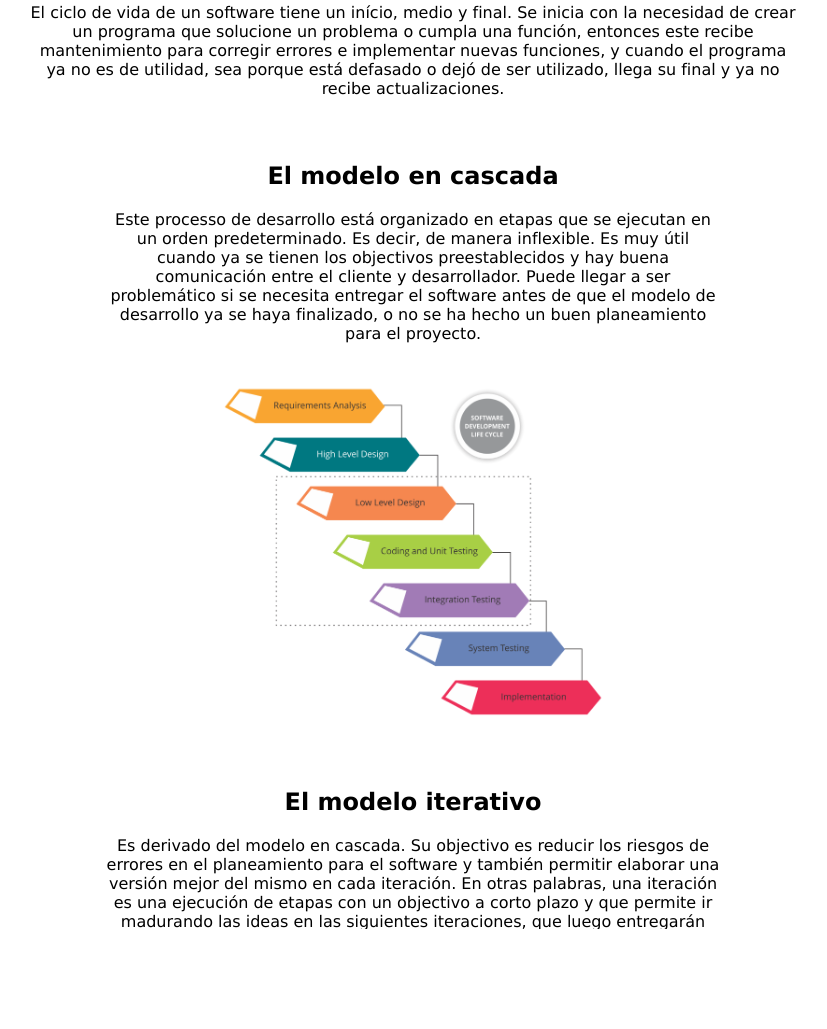
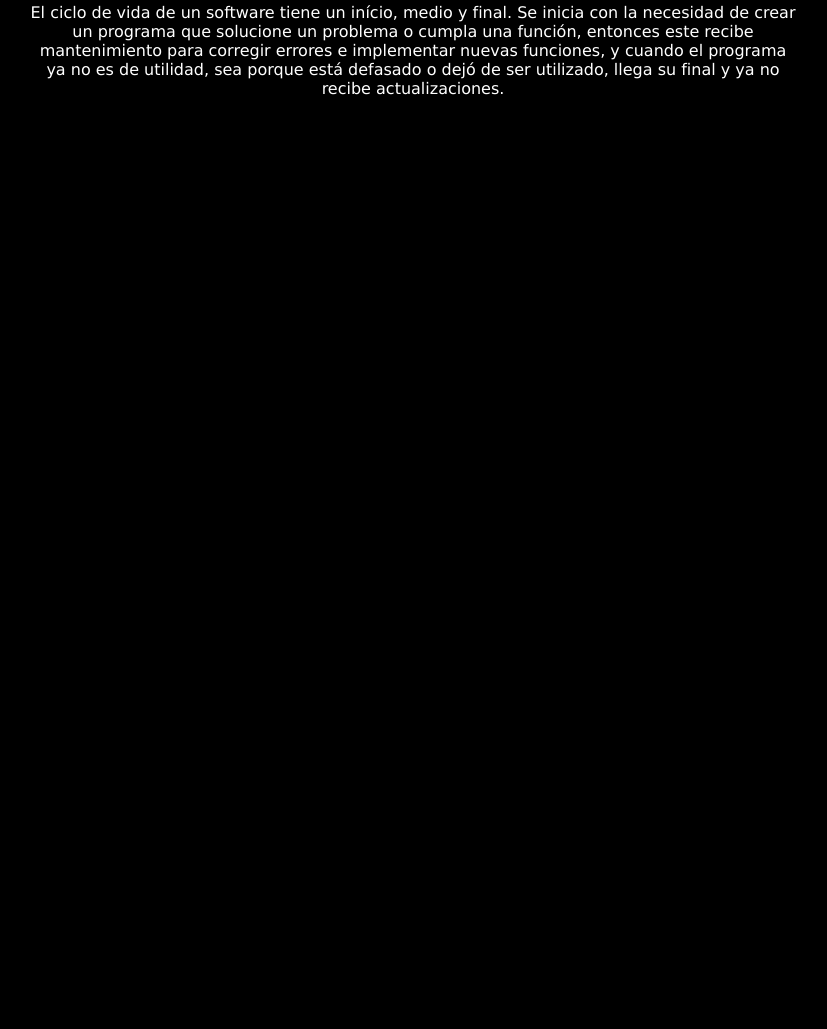
Before and after one commit to Pietro-SA/CURSO-ciclos-software, a plain HTML site: page index.html in a window 1280 px wide. Shown: the part 342-1371 px from the top of the page, without its empty margins (227-1054 px from the left). After the commit the page ends 800 px from the top, so only its background shows below. Drawn offline with Linux system fonts and the light colour scheme.

Commit message:
update en la interfaz

```diff
--- a/index.html
+++ b/index.html
@@ -29,38 +29,6 @@
              que solucione un problema o cumpla una función, entonces este recibe mantenimiento para corregir errores e implementar
               nuevas funciones, y cuando el programa ya no es de utilidad, sea porque está defasado o dejó de ser utilizado,
               llega su final y ya no recibe actualizaciones.</p>
-
-        <section id="cascada">
-            <h1>El modelo en cascada</h1>
-            <p>Este processo de desarrollo está organizado en etapas que se ejecutan en un orden predeterminado. Es decir, de manera inflexible.
-                 Es muy útil cuando ya se tienen los objectivos preestablecidos y hay buena comunicación entre el cliente y desarrollador.
-                 Puede llegar a ser problemático si se necesita entregar el software antes de que el modelo de desarrollo ya se haya finalizado,
-                 o no se ha hecho un buen planeamiento para el proyecto.
-            </p>
-            <img src="images/modelo-cascada.png" alt="Diagrama de las etapas del modelo del desarrollo en cascada">
-        </section>
-        <section id="iterativo">
-            <h1>El modelo iterativo</h1>
-            <p>Es derivado del modelo en cascada. Su objectivo es reducir los riesgos de errores en el planeamiento para el software y también
-                 permitir elaborar una versión mejor del mismo en cada iteración. En otras palabras, una iteración es una ejecución de etapas
-                 con un objectivo a corto plazo y que permite ir madurando las ideas en las siguientes iteraciones, que luego entregarán una
-                 versión mejor del software. Problemas: Es más costoso en tiempo y recursos, y también puede ocasionar problemas puesto que no
-                 todo el planeamiento está hecho desde el inicio, sino que se van implementando elementos nuevos en cada iteración. Esto puede
-                 generar una incompatibilidad o conflicto.
-            </p>
-            <img src="images/modelo-iterativo.jpg" alt="Diagrama del proceso de ejecución del modelo iterativo">
-        </section>
-        <section id="incremental">
-            <h1>El modelo incremental</h1>
-            <p>Es parecido con el modelo iterativo, pero está hecho de forma más planeada. El primer incremento o etapa de construcción del programa
-                suele ser un producto esencial con los requisitos básicos. Luego, los siguientes incrementos llegan para añadir más funciones al proyecto
-                y así seguir con su desarrollo. Una gran ventaja de este modelo es la rápida entrega del software operativo, pero que estará
-                incompleto por lo menos en el primer incremento. Un inconveniente es que cada fase de una iteración o incremento es demasiado rígida y
-                no superpone con otras. Además, pueden surgir problemas en el caso de que no se hayan reúnido todos los componentes necesarios para el
-                programas através de los incrementos.
-            </p>
-            <img src="images/modelo-incremental.jpg" alt="Diagrama del proceso de ejecución del modelo iterativo">
-        </section>
     </main>
 </body>
 </html>
--- a/style.css
+++ b/style.css
@@ -3,8 +3,8 @@ body {
     margin-right: 0px;
     font-family: 'Lucida Sans', 'Lucida Sans Regular', 'Lucida Grande', 'Lucida Sans Unicode', Geneva, Verdana, sans-serif;
     font-size: 1em;
-    color: rgb(0, 0, 0);
-    background-color: rgb(255, 255, 255);
+    color: rgb(255, 255, 255);
+    background-color: rgb(0, 0, 0);
 }
 
 header nav {
@@ -20,13 +20,13 @@ header a {
     transition: 0.3s;
     margin: 0 2vw 0 2vw;
     font-weight: bold;
-    color: rgb(0, 0, 0);
+    color: rgb(255, 255, 255);
     text-decoration: none;
 }
 
 header a:hover {
     transition: 0.3s;
-    color: rgb(102, 0, 102);
+    color: rgb(255, 204, 255);
     font-size: 1.1em;
 }
 
@@ -36,19 +36,3 @@ main {
     width: 60%;
     margin-left: 20%;
 }
-
-section {
-    margin-top: 8vh;
-    text-align: center;
-}
-
-img {
-    margin-top: 3vh;
-    width: 50%;
-    height: auto;
-}
-
-section h1, section p {
-    width: 80%;
-    margin-left: 10%;
-}
```
